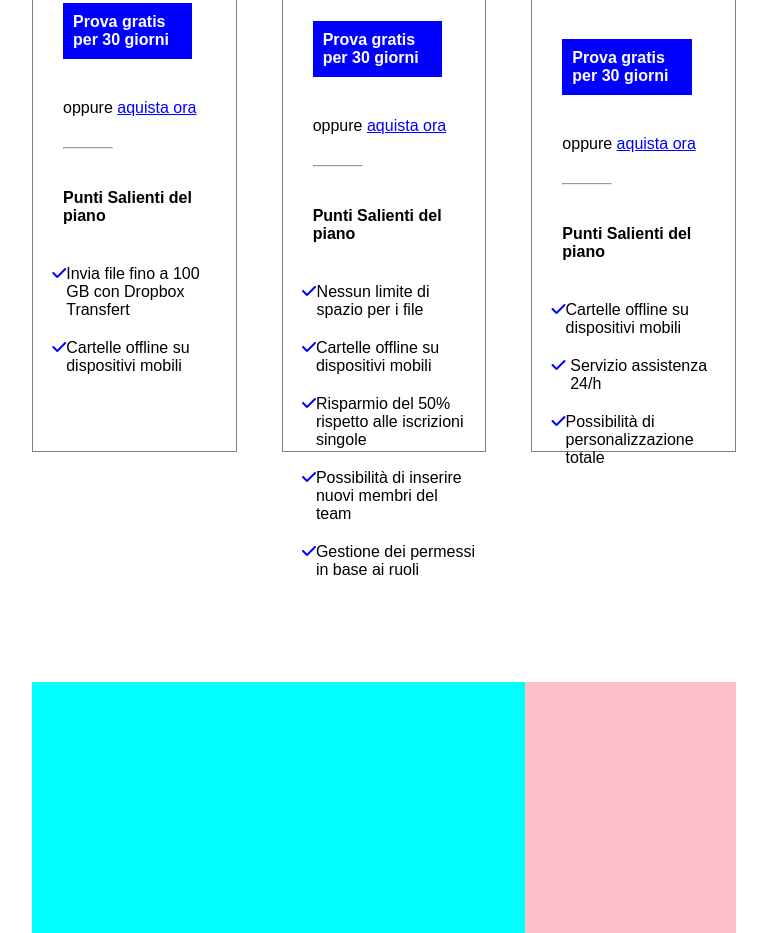
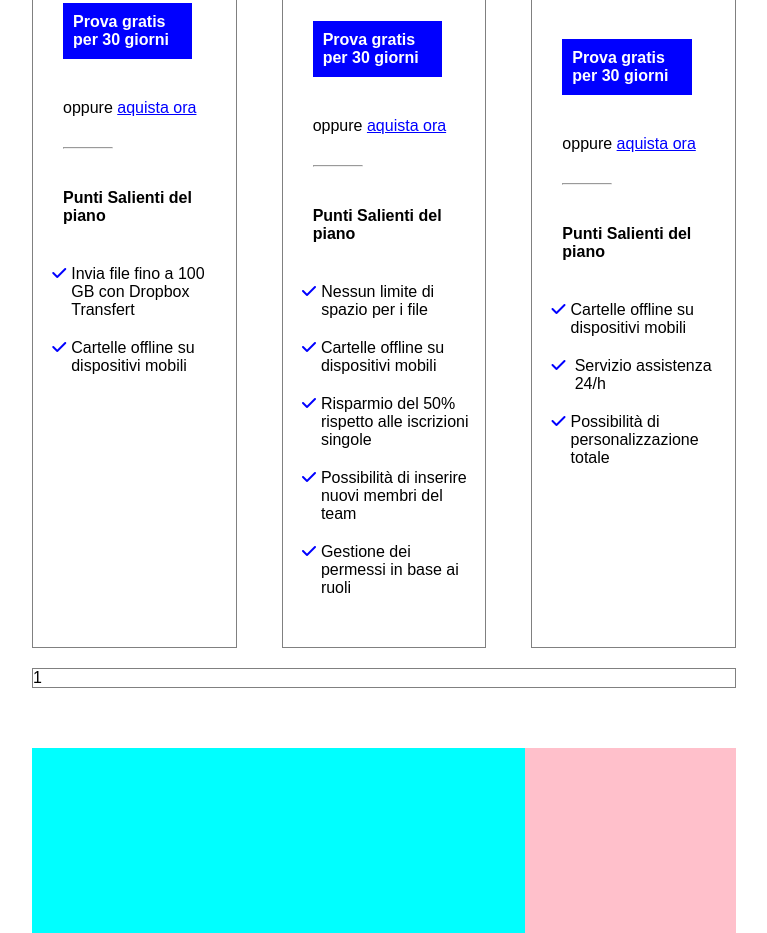
Before and after one commit to AleDiBernardo/htmlcss-dropbox, a plain HTML site: page index.html in a window 1280 px wide. Shown: the part 1787-2720 px from the top of the page, without its empty margins (256-1023 px from the left). Drawn offline with Linux system fonts and the light colour scheme.

Commit message:
add: added p-left-5 to highlight list

```diff
--- a/css/style.css
+++ b/css/style.css
@@ -153,6 +153,7 @@ a {
     height: 20px;
     border-radius: 50%;
     background-color: white;
+    cursor: pointer;
 
 }
 
@@ -468,5 +469,11 @@ footer {
 .col-30 {
     width: calc(100% / 3 - 30px);
     /* debug */
-    height: 900px;
+    /* height: 900px; */
+    padding-bottom: 40px;
+    /* background-color: red; */
 }
+
+.col-100 {
+    width: 100%;
+}
--- a/index.html
+++ b/index.html
@@ -144,10 +144,10 @@
                                     <!-- Highlight List -->
                                     <ul class="highlight-list">
                                         <li>
-                                            <span>Invia file fino a 100 GB con Dropbox Transfert</span>
+                                            <span class="p-left-5">Invia file fino a 100 GB con Dropbox Transfert</span>
                                         </li>
                                         <li>
-                                            <span>Cartelle offline su dispositivi mobili</span>
+                                            <span class="p-left-5">Cartelle offline su dispositivi mobili</span>
                                         </li>
                                     </ul>
                                 </div>
@@ -158,7 +158,6 @@
 
                         </div>
                         <!-- /PRO PLAN -->
-
 
                         <!-- ADV PLAN -->
                         <div class="col-30">
@@ -187,7 +186,8 @@
                                             <span class="p-left-5">Tutto lo spazio di cui ha bisogno il tuo team</span>
                                         </li>
                                         <li>
-                                            <span class="p-left-5">Sofisticate funzioni di controllo per tenere al sicuro tutti i file del tuo team</span>
+                                            <span class="p-left-5">Sofisticate funzioni di controllo per tenere al
+                                                sicuro tutti i file del tuo team</span>
                                         </li>
                                     </ul>
                                     <!-- /Advantages List-->
@@ -205,19 +205,20 @@
                                     <!-- Highlight List -->
                                     <ul class="highlight-list">
                                         <li>
-                                            <span>Nessun limite di spazio per i file</span>
+                                            <span class="p-left-5">Nessun limite di spazio per i file</span>
                                         </li>
                                         <li>
-                                            <span>Cartelle offline su dispositivi mobili</span>
+                                            <span class="p-left-5">Cartelle offline su dispositivi mobili</span>
                                         </li>
                                         <li>
-                                            <span>Risparmio del 50% rispetto alle iscrizioni singole</span>
+                                            <span class="p-left-5">Risparmio del 50% rispetto alle iscrizioni
+                                                singole</span>
                                         </li>
                                         <li>
-                                            <span>Possibilità di inserire nuovi membri del team</span>
+                                            <span class="p-left-5">Possibilità di inserire nuovi membri del team</span>
                                         </li>
                                         <li>
-                                            <span>Gestione dei permessi in base ai ruoli</span>
+                                            <span class="p-left-5">Gestione dei permessi in base ai ruoli</span>
                                         </li>
 
                                     </ul>
@@ -255,7 +256,8 @@
                                             <span class="p-left-5">Soluzioni personalizzabili per la tua azienda</span>
                                         </li>
                                         <li>
-                                            <span class="p-left-5">Assistenza personalizzata per aiutare gli amministratori su larga scala</span>
+                                            <span class="p-left-5">Assistenza personalizzata per aiutare gli
+                                                amministratori su larga scala</span>
                                         </li>
                                     </ul>
                                     <!-- /Advantages List-->
@@ -273,13 +275,13 @@
                                     <!-- Highlight List -->
                                     <ul class="highlight-list">
                                         <li>
-                                            <span>Cartelle offline su dispositivi mobili</span>
+                                            <span class="p-left-5">Cartelle offline su dispositivi mobili</span>
                                         </li>
                                         <li>
-                                            <span>Servizio assistenza 24/h</span>
+                                            <span class="p-left-5">Servizio assistenza 24/h</span>
                                         </li>
                                         <li>
-                                            <span>Possibilità di personalizzazione totale</span>
+                                            <span class="p-left-5">Possibilità di personalizzazione totale</span>
                                         </li>
                                     </ul>
                                 </div>
@@ -288,10 +290,8 @@
                         </div>
                         <!-- /ENTERPRISE PLAN -->
 
-
                     </div>
-
-                    <div class="enterprise"></div>
+                    <div class="col-100">1</div>
 
                     <div class="flex partner p-y-60">
                         <div class="img-side"></div>
@@ -299,6 +299,7 @@
                     </div>
                 </div>
                 <!-- /Plans Section -->
+
 
 
                 <!-- Operation Section -->
```
